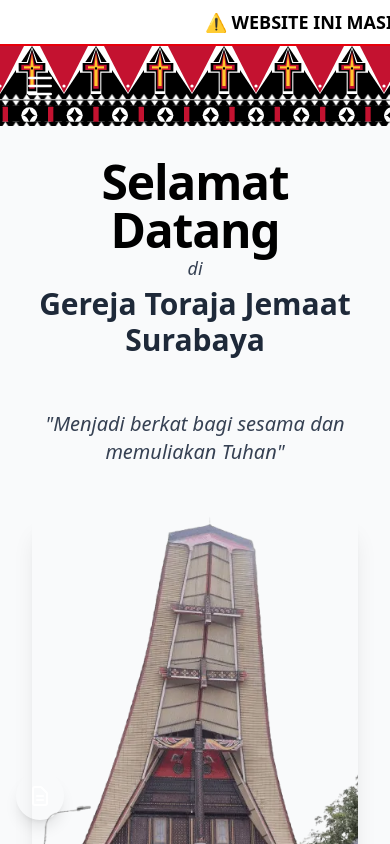
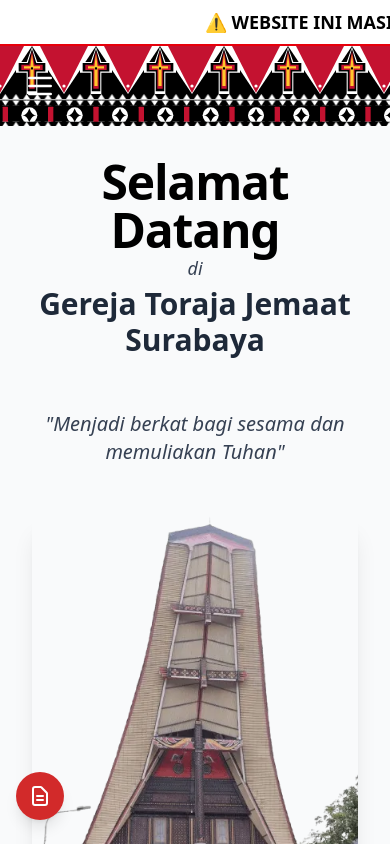
Before and after one commit to Bone81-Tech/gereja-toraja, a Next.js app: page / in a window 390 px wide. Shown: the top 844 px of the page. Built offline with nearby package versions, Linux system fonts and the light colour scheme.

Commit message:
style: Refine mobile sidebar toggle button colors in Layout.js

```diff
--- a/components/Layout.js
+++ b/components/Layout.js
@@ -32,7 +32,7 @@
       {/* Mobile Sidebar Toggle Button (Document Icon) */}
       <button
         onClick={toggleSidebar}
-        className="md:hidden fixed bottom-6 left-4 z-[9999] bg-toraja-merah text-white p-3 rounded-full shadow-lg hover:bg-red-700 transition-colors duration-200 flex items-center justify-center"
+        className="md:hidden fixed bottom-6 left-4 z-[9999] bg-[#D22A2A] text-white p-3 rounded-full shadow-lg hover:bg-[#B02020] transition-colors duration-200 flex items-center justify-center"
         aria-label="Buka Menu"
         title="Buka Menu"
       >
```
